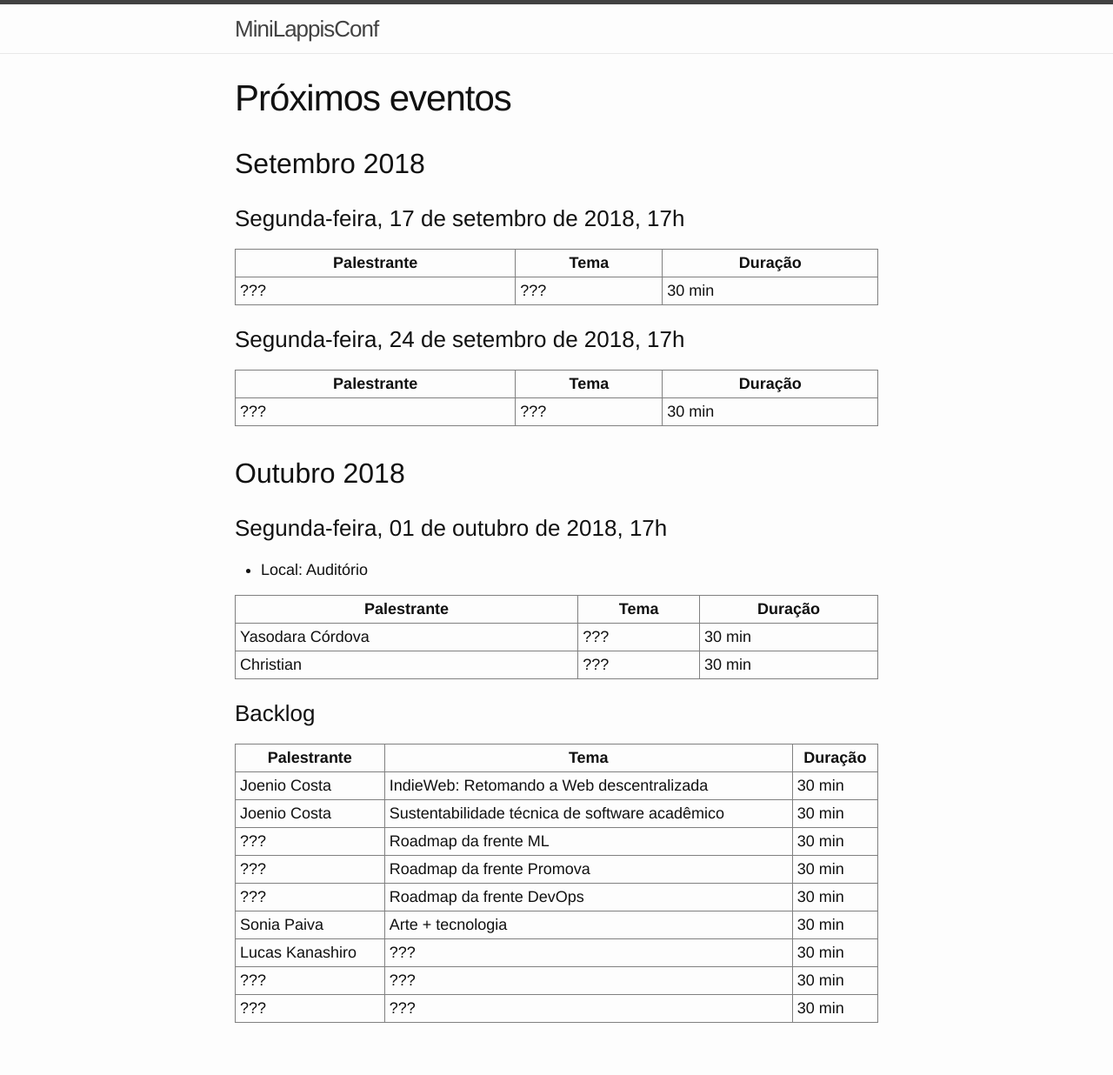
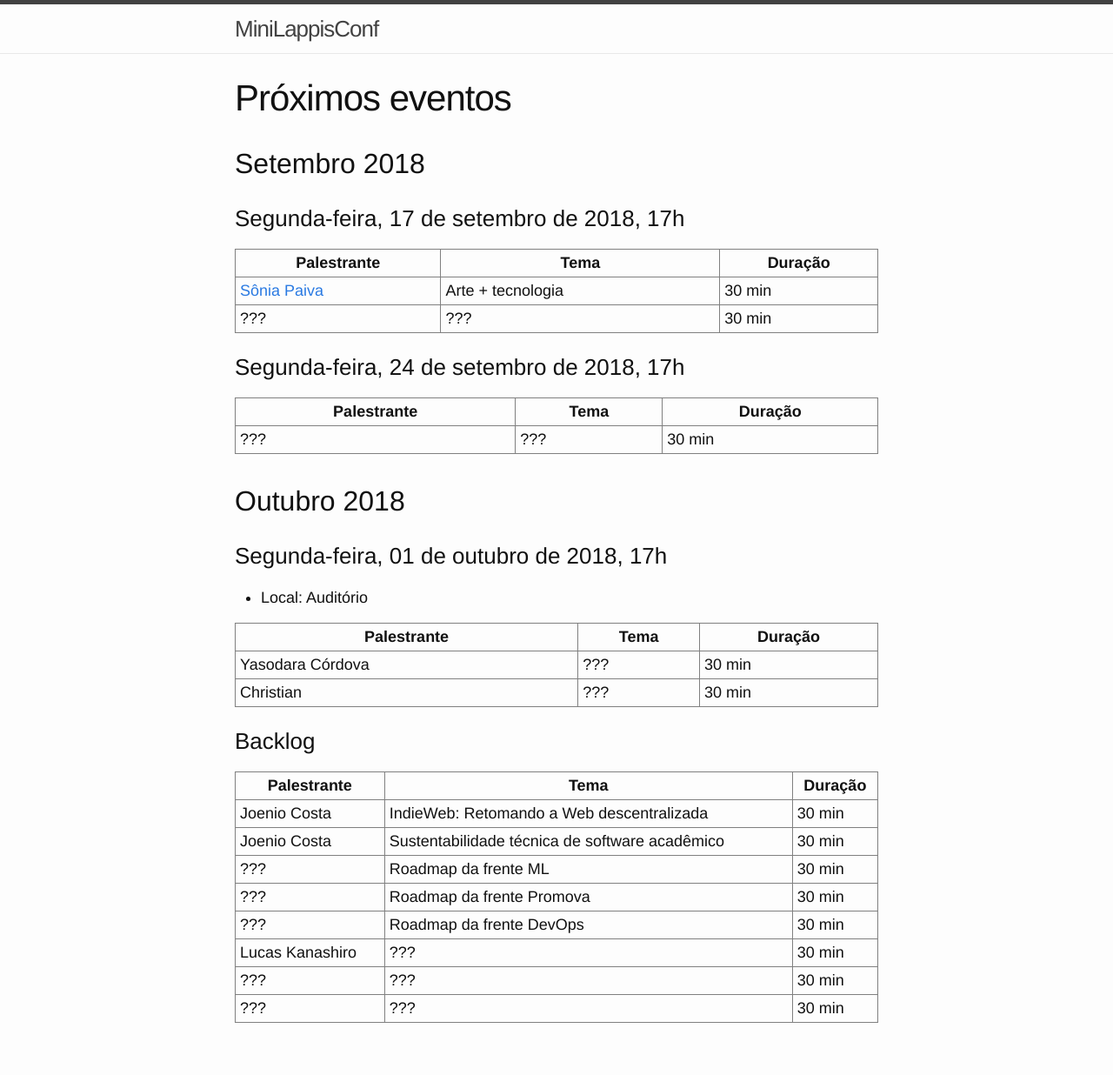
Before and after one commit to lappis-unb/MiniLappisConf, a Jekyll site: the page built from agenda.md, in a window 1280 px wide. Shown: the whole page at 87% size. Built offline with Jekyll 4.4.1, drawn with Linux system fonts in a browser that asks for light colours; some of the changed lines change nothing that is shown.

Commit message:
palestra da sonia paiva sobre arte sera dia 10 ou 17

```diff
--- a/agenda.md
+++ b/agenda.md
@@ -8,6 +8,7 @@ title: Próximos eventos
 
 | Palestrante        | Tema                                     | Duração |
 | ------------------ | ---------------------------------------- | ------- |
+| [Sônia Paiva](https://www.facebook.com/ltcunb) | Arte + tecnologia | 30 min  |
 | ???                | ???                                      | 30 min  |
 
 ### Segunda-feira, 24 de setembro de 2018, 17h
@@ -36,7 +37,6 @@ title: Próximos eventos
 | ???             | Roadmap da frente ML                            | 30 min  |
 | ???             | Roadmap da frente Promova                       | 30 min  |
 | ???             | Roadmap da frente DevOps                        | 30 min  |
-| Sonia Paiva     | Arte + tecnologia                               | 30 min  |
 | Lucas Kanashiro | ???                                             | 30 min  |
 | ???             | ???                                             | 30 min  |
 | ???             | ???                                             | 30 min  |
```
